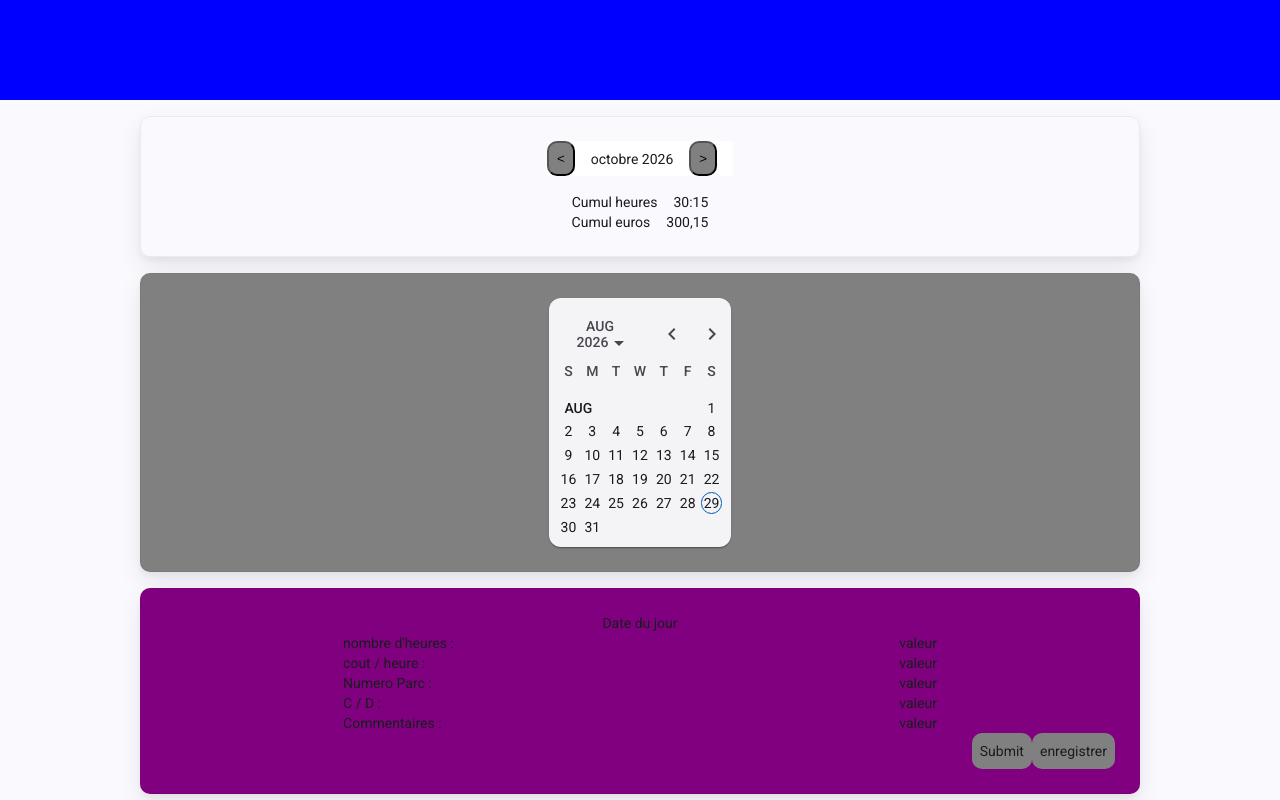
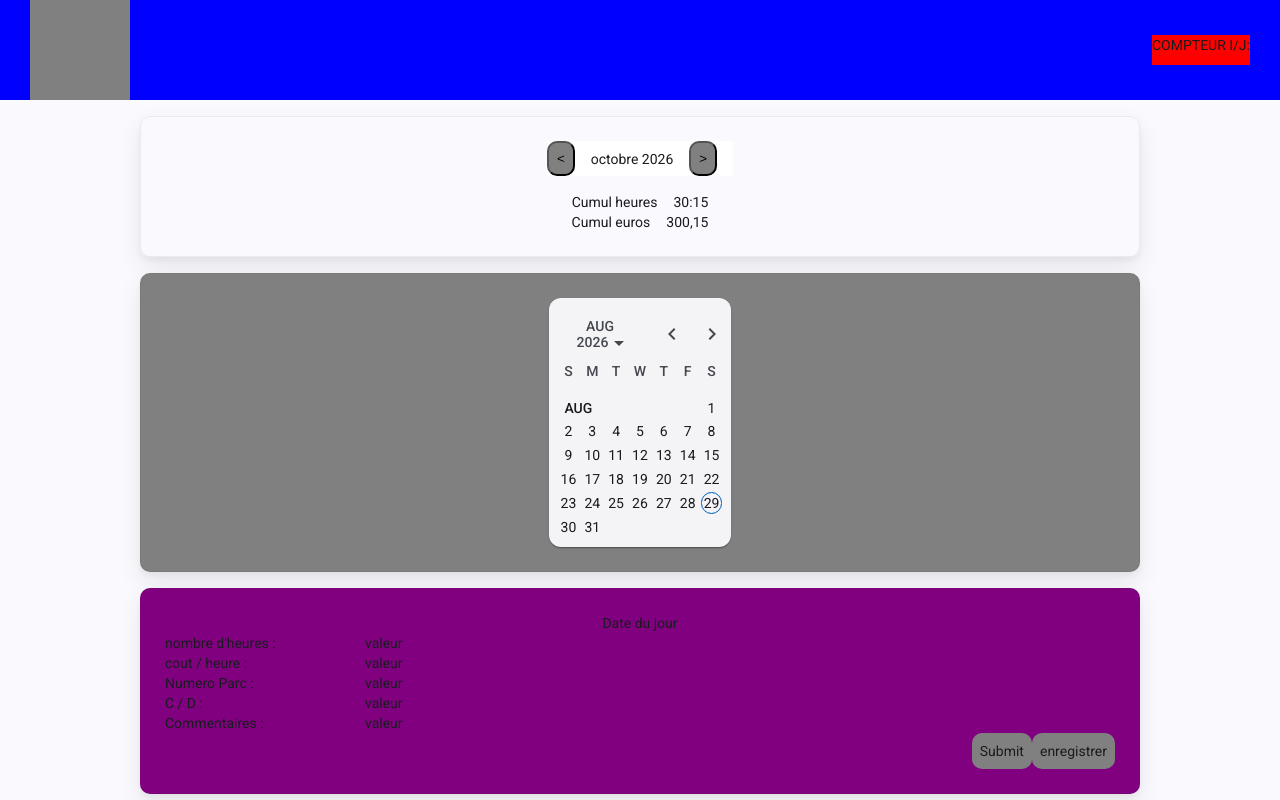
Before and after one commit to pouetpouetm/compteur-ij-frontend, an Angular app: page / in a window 1280 px wide. Built offline with nearby package versions, Linux system fonts and the light colour scheme.

Commit message:
feat: ajout header

```diff
--- a/src/app/header/header.html
+++ b/src/app/header/header.html
@@ -1 +1,5 @@
-<div class="width-full height-100 blue"></div>
+
+<div class="flex flex-direction-row justify-content-space-around center-v blue">
+    <div class="height-100 width-100 margin-left-30 gray"></div>
+    <div class="margin-right-30 height-30 red">COMPTEUR I/J:</div>
+</div>
--- a/src/styles/flex.scss
+++ b/src/styles/flex.scss
@@ -18,15 +18,17 @@
 .center-h {
     justify-content: center;
 }
+.center-v {
+    align-items: center;
+}
 
 .droite {
 
     justify-content: right;
 }
 
-.justify-content {
-
-    justify-content:space-around
+.justify-content-space-around {
+    justify-content:space-between
 }
 
 .flex-flow {
--- a/src/styles/size.scss
+++ b/src/styles/size.scss
@@ -2,6 +2,10 @@
 .width-full {
     width: 100%;
 }
+.height-30 {
+    height: 30px;
+}
+
 .height-100 {
     height: 100px;
 }
@@ -37,8 +41,13 @@
 .margin-left-100 {
     margin-left: 100px;
 }
+
+.margin-left-30 {
+    margin-left: 30px;
+}
+
 .margin-right-30 {
-    margin-top: 30px;
+    margin-right: 30px;
 }
 
 .margin-bottom-8 {
```
